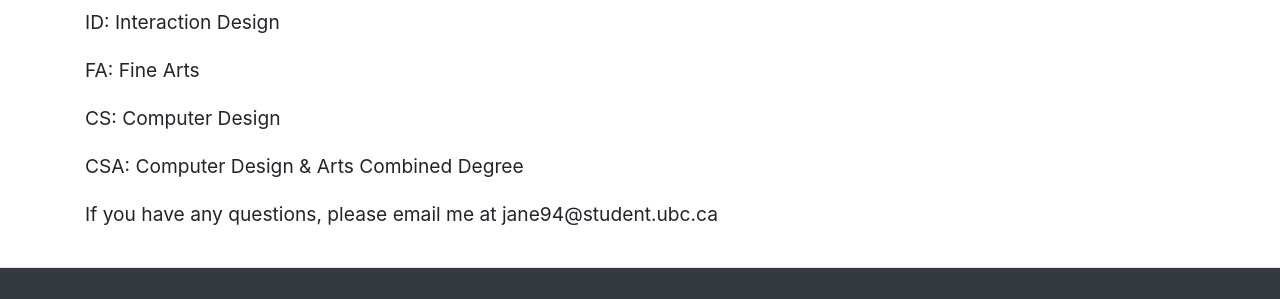
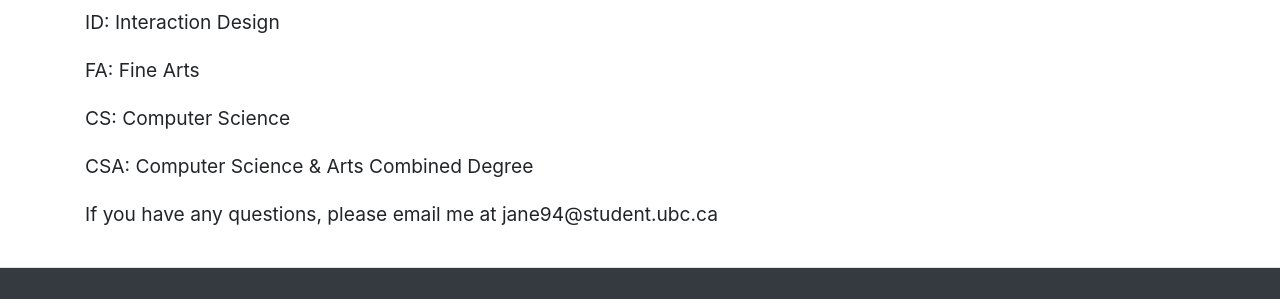
Before and after one commit to artdva/transcriptions, a Jekyll site: the page built from pages/about.md, in a window 1280 px wide. Shown: the part 654-953 px from the top of the page. Built offline with Jekyll 4.4.1, drawn with Linux system fonts in a browser that asks for light colours; nearby versions of some CDN libraries; comment, search, counter and statistics services are not loaded.

Commit message:
Update about.md

```diff
--- a/pages/about.md
+++ b/pages/about.md
@@ -15,9 +15,9 @@ ID: Interaction Design
 
 FA: Fine Arts
 
-CS: Computer Design
+CS: Computer Science
 
-CSA: Computer Design & Arts Combined Degree
+CSA: Computer Science & Arts Combined Degree
 
 
 If you have any questions, please email me at jane94@student.ubc.ca
```
